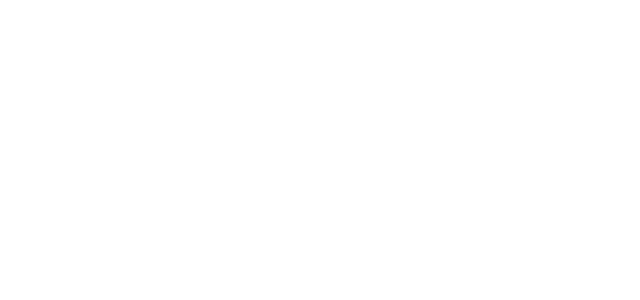
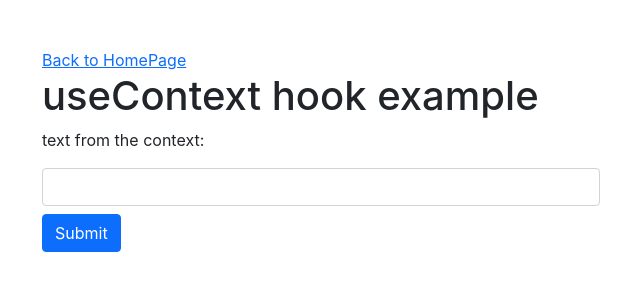
Before and after one commit to shirve/advanced-react-hooks, a React (Create React App) app: page /usecontext-example in a window 1280 px wide. Before the commit this address had no page. Shown: the top 300 px of the page, without its empty margins (40-680 px from the left). Built offline with nearby package versions, Linux system fonts and the light colour scheme.

Commit message:
useContext example

```diff
--- a/src/App.tsx
+++ b/src/App.tsx
@@ -7,9 +7,12 @@
 import UseCallbackExample from './components/UseCallbackExample'
 import CustomHookExample1 from './components/CustomHookExample1'
 import CustomHookExample2 from './components/CustomHookExample2'
+import UseContextExampleParent from './components/UseContextExampleParent'
+import { CustomContextProvider } from './context/CustomContext'
 
 function App() {
   return (
+    <CustomContextProvider>
       <Router>
         <main className='container mt-5'>
           <Routes>
@@ -18,7 +21,10 @@
             <Route path='useref-example-2' element={<UseRefExample2 />} />
             <Route path='memory-leak-example' element={<MemoryLeakExample />} />
             <Route path='usememo-example' element={<UseMemoExample />} />
-          <Route path='usecallback-example' element={<UseCallbackExample />} />
+            <Route
+              path='usecallback-example'
+              element={<UseCallbackExample />}
+            />
             <Route
               path='custom-hook-example-1'
               element={<CustomHookExample1 />}
@@ -27,9 +33,14 @@
               path='custom-hook-example-2'
               element={<CustomHookExample2 />}
             />
+            <Route
+              path='usecontext-example'
+              element={<UseContextExampleParent />}
+            />
           </Routes>
         </main>
       </Router>
+    </CustomContextProvider>
   )
 }
 
--- a/src/components/HomePage.tsx
+++ b/src/components/HomePage.tsx
@@ -38,6 +38,11 @@
           custom hook example 2
         </li>
       </Link>
+      <Link to='usecontext-example' className='text-decoration-none'>
+        <li className='list-group-item list-group-item-action'>
+          useContext example
+        </li>
+      </Link>
     </ul>
   )
 }
--- /dev/null
+++ b/src/components/UseContextExampleChild.tsx
@@ -0,0 +1,30 @@
+import { useState, useContext } from 'react'
+import CustomContext from '../context/CustomContext'
+
+const UseContextExampleChild = () => {
+  const [inputText, setInputText] = useState('')
+
+  const { setContextText } = useContext(CustomContext)
+
+  const handleSubmit = (e: React.FormEvent<HTMLFormElement>) => {
+    e.preventDefault()
+    setContextText(inputText)
+  }
+
+  return (
+    <div>
+      <form onSubmit={handleSubmit}>
+        <input
+          type='text'
+          className='form-control mb-2'
+          onChange={(e) => setInputText(e.target.value)}
+        />
+        <button type='submit' className='btn btn-primary'>
+          Submit
+        </button>
+      </form>
+    </div>
+  )
+}
+
+export default UseContextExampleChild
--- /dev/null
+++ b/src/components/UseContextExampleParent.tsx
@@ -0,0 +1,19 @@
+import { useContext } from 'react'
+import { Link } from 'react-router-dom'
+import CustomContext from '../context/CustomContext'
+import UseContextExampleChild from './UseContextExampleChild'
+
+const UseContextExampleParent = () => {
+  const { contextText } = useContext(CustomContext)
+
+  return (
+    <div className='w-50'>
+      <Link to='/'>Back to HomePage</Link>
+      <h1>useContext hook example</h1>
+      <p>text from the context: {contextText}</p>
+      <UseContextExampleChild />
+    </div>
+  )
+}
+
+export default UseContextExampleParent
--- /dev/null
+++ b/src/context/CustomContext.tsx
@@ -0,0 +1,24 @@
+import { useState, createContext } from 'react'
+
+interface ICustomContext {
+  contextText: string
+  setContextText: React.Dispatch<React.SetStateAction<string>>
+}
+
+const CustomContext = createContext({} as ICustomContext)
+
+export const CustomContextProvider = ({
+  children,
+}: {
+  children: React.ReactNode
+}) => {
+  const [contextText, setContextText] = useState('')
+
+  return (
+    <CustomContext.Provider value={{ contextText, setContextText }}>
+      {children}
+    </CustomContext.Provider>
+  )
+}
+
+export default CustomContext
```
Lines whose indentation alone changed are shown as unchanged.
